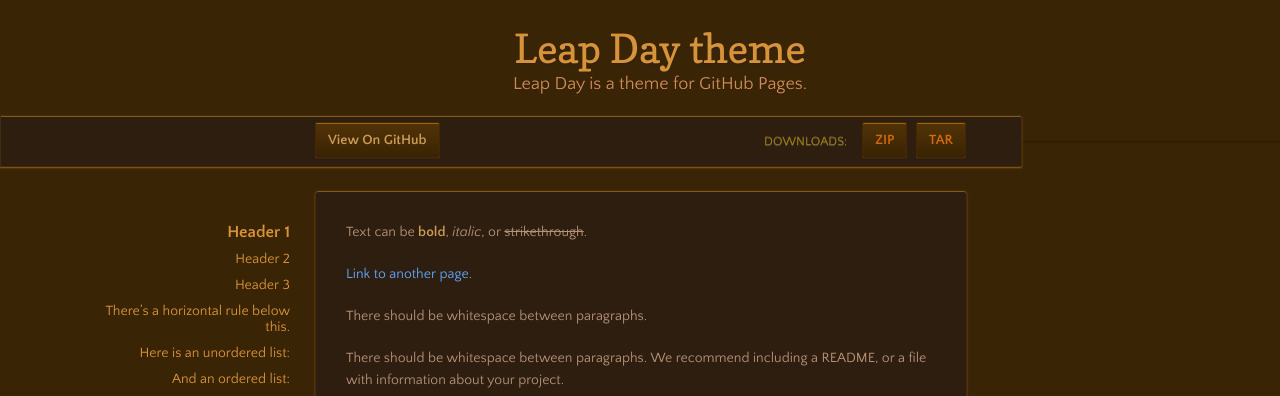
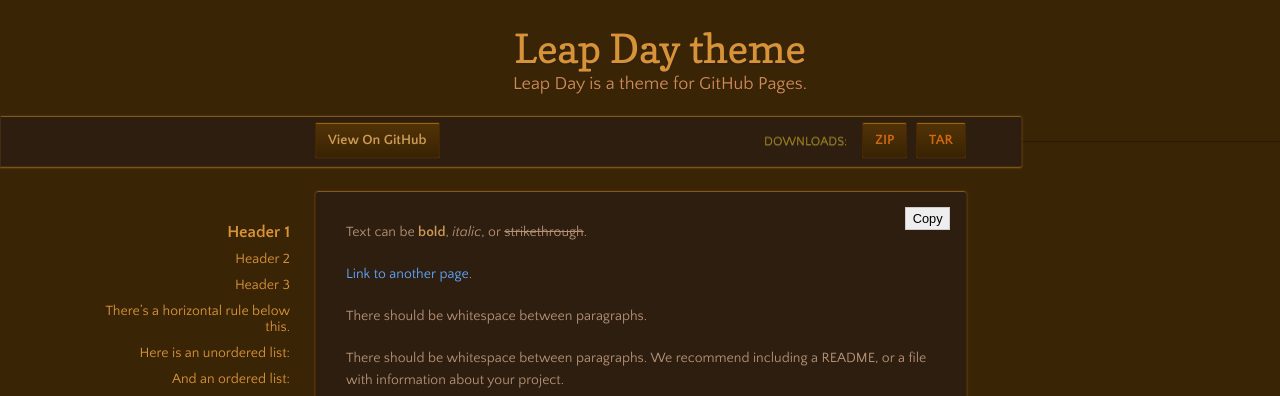
Before and after one commit to NadimGhaznavi/minimax, a Jekyll site: the page built from index.md, in a window 1280 px wide. Shown: the top 396 px of the page. Built offline with Jekyll 4.4.1, drawn with Linux system fonts in a browser that asks for light colours.

Commit message:
Added a copy button to the code <pre> blocks

```diff
--- a/_layouts/default.html
+++ b/_layouts/default.html
@@ -11,6 +11,7 @@
     <!--[if lt IE 9]>
       <script src="https://cdnjs.cloudflare.com/ajax/libs/html5shiv/3.7.3/html5shiv.min.js" integrity="sha256-3Jy/GbSLrg0o9y5Z5n1uw0qxZECH7C6OQpVBgNFYa0g=" crossorigin="anonymous"></script>
     <![endif]-->
+    <script src="{{ '/assets/js/copy-button.js' | relative_url }}"></script>
     <meta name="viewport" content="width=device-width, initial-scale=1, user-scalable=no">
 
     {% include head-custom.html %}
--- a/_sass/jekyll-theme-leap-day.scss
+++ b/_sass/jekyll-theme-leap-day.scss
@@ -27,6 +27,21 @@ h1, h2, h3, h4, h5, h6 {
 
 p, ul, ol, table, pre, dl {
   margin:0 0 20px;
+}
+
+.copy-code-button {
+  position: absolute;
+  right: 1rem;
+  top: 1rem;
+  padding: 0.25em 0.5em;
+  font-size: 0.8rem;
+  background: #eee;
+  border: 1px solid #ccc;
+  cursor: pointer;
+}
+
+pre {
+  position: relative;
 }
 
 h1, h2, h3 {
--- /dev/null
+++ b/assets/js/copy-button.js
@@ -0,0 +1,20 @@
+document.addEventListener('DOMContentLoaded', function () {
+  document.querySelectorAll('pre > code').forEach((codeBlock) => {
+    const button = document.createElement('button');
+    button.className = 'copy-code-button';
+    button.type = 'button';
+    button.innerText = 'Copy';
+
+    button.addEventListener('click', () => {
+      navigator.clipboard.writeText(codeBlock.innerText).then(() => {
+        button.innerText = 'Copied!';
+        setTimeout(() => {
+          button.innerText = 'Copy';
+        }, 2000);
+      });
+    });
+
+    const pre = codeBlock.parentNode;
+    pre.parentNode.insertBefore(button, pre);
+  });
+});
```
